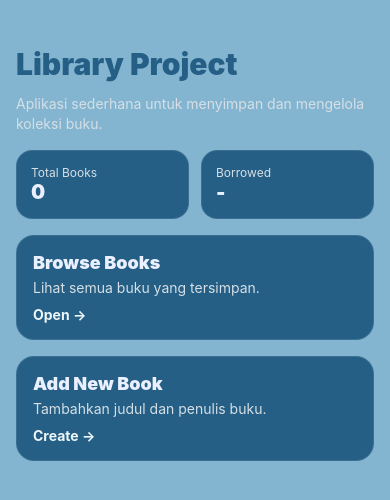
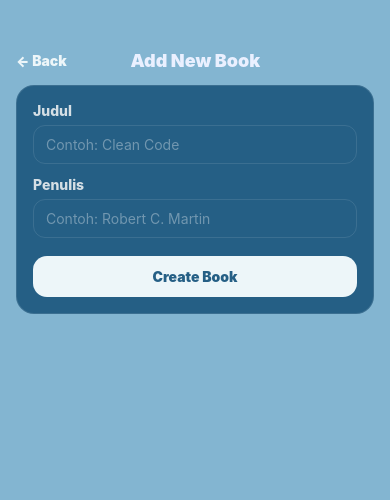
Before and after one commit to poliviaw/SimpleLibraryProject-with-ReactNative, a React Native app: screen /BookForm in a window 390 px wide. Shown: the top 500 px of the page. Built offline with nearby package versions, Linux system fonts and the light colour scheme.

Commit message:
Add: form to add book

```diff
--- a/App.tsx
+++ b/App.tsx
@@ -1,6 +1,6 @@
 import React from "react";
 import HomeScreen from "./src/screens/HomeScreen";
-import AppNavigator from "./src/navigation";
+import AppNavigator from "./src/navigator/MainNavigator";
 
 export default function App() {
   return <AppNavigator />;
--- a/src/hooks/useBook.ts
+++ b/src/hooks/useBook.ts
@@ -1,6 +1,6 @@
 import { useCallback, useEffect, useState } from "react";
 import { Book, BookStatus } from "../models/book";
-import * as bookService from "../service/BookService";
+import * as bookService from "../services/BookService";
 
 export function useBooks() {
   const [books, setBooks] = useState<Book[]>([]);
--- a/src/navigation/index.tsx
+++ b/src/navigator/MainNavigator/index.tsx
@@ -3,12 +3,14 @@ import React from "react";
 import { NavigationContainer } from "@react-navigation/native";
 import { createNativeStackNavigator } from "@react-navigation/native-stack";
 
-import HomeScreen from "../screens/HomeScreen";
-import BookScreen from "../screens/BookScreen";
+import HomeScreen from "../../screens/HomeScreen";
+import BookScreen from "../../screens/BookScreen";
+import BookForm from "../../screens/BookScreen/form";
 
 export type RootStackParamList = {
   Home: undefined;
   Books: undefined;
+  BookForm: { bookId?: string } | undefined;
 };
 
 const Stack = createNativeStackNavigator<RootStackParamList>();
@@ -23,6 +25,7 @@ export default function AppNavigator() {
       >
         <Stack.Screen name="Home" component={HomeScreen} />
         <Stack.Screen name="Books" component={BookScreen} />
+        <Stack.Screen name="BookForm" component={BookForm} />
       </Stack.Navigator>
     </NavigationContainer>
   );
--- a/src/screens/BookScreen/form.tsx
+++ b/src/screens/BookScreen/form.tsx
@@ -1 +1,147 @@
 // Nambah + hapus buku + edit buku
+import React, { useEffect, useMemo, useState } from "react";
+import { Alert, Pressable, SafeAreaView, Text, TextInput, View } from "react-native";
+import { NativeStackScreenProps } from "@react-navigation/native-stack";
+import { RootStackParamList } from "../../navigator/MainNavigator";
+import { color } from "../../theme/color";
+import * as bookService from "../../services/BookService";
+
+type Props = NativeStackScreenProps<RootStackParamList, "BookForm">;
+
+export default function BookForm({ navigation, route }: Props) {
+  const bookId = route.params?.bookId;
+
+  const isEdit = useMemo(() => !!bookId, [bookId]);
+
+  const [title, setTitle] = useState("");
+  const [author, setAuthor] = useState("");
+  const [loading, setLoading] = useState(false);
+
+  // load data kalau edit
+  useEffect(() => {
+    let mounted = true;
+    (async () => {
+      if (!bookId) return;
+      const book = await bookService.getBookById(bookId);
+      if (!book) return;
+      if (!mounted) return;
+      setTitle(book.title);
+      setAuthor(book.author);
+    })();
+    return () => {
+      mounted = false;
+    };
+  }, [bookId]);
+
+  const onSave = async () => {
+    const t = title.trim();
+    const a = author.trim();
+
+    if (!t) return Alert.alert("Validation", "Judul buku wajib diisi.");
+    if (!a) return Alert.alert("Validation", "Penulis wajib diisi.");
+
+    try {
+      setLoading(true);
+      if (isEdit && bookId) {
+        await bookService.updateBook(bookId, { title: t, author: a });
+      } else {
+        await bookService.addBook({ title: t, author: a });
+      }
+      setLoading(false);
+
+      // balik ke list
+      navigation.navigate("Books");
+    } catch (e) {
+      setLoading(false);
+      Alert.alert("Error", "Gagal menyimpan buku");
+    }
+  };
+
+  return (
+    <SafeAreaView style={{ flex: 1, backgroundColor: color.bg }}>
+      <View style={{ padding: 16, gap: 14 ,paddingTop: 50}}>
+        {/* Header */}
+        <View style={{ flexDirection: "row", justifyContent: "space-between", alignItems: "center" }}>
+          <Pressable
+            onPress={() => navigation.goBack()}
+          >
+            <Text style={{ color: color.primary, fontWeight: "900" }}>← Back</Text>
+          </Pressable>
+
+          <Text style={{ color: color.text, fontSize: 18, fontWeight: "900" }}>
+            Add New Book
+          </Text>
+
+          <View style={{ width: 50 }} />
+        </View>
+
+        {/* Card */}
+        <View
+          style={{
+            padding: 16,
+            borderRadius: 18,
+            backgroundColor: color.card,
+            borderWidth: 1,
+            borderColor: color.border,
+            gap: 12,
+          }}
+        >
+          <View style={{ gap: 6 }}>
+            <Text style={{ color: color.muted, fontWeight: "800" }}>Judul</Text>
+            <TextInput
+              value={title}
+              onChangeText={setTitle}
+              placeholder="Contoh: Clean Code"
+              placeholderTextColor="rgba(255,255,255,0.35)"
+              style={{
+                paddingHorizontal: 12,
+                paddingVertical: 10,
+                borderRadius: 12,
+                borderWidth: 1,
+                borderColor: color.border,
+                color: color.text,
+              }}
+            />
+          </View>
+
+          <View style={{ gap: 6 }}>
+            <Text style={{ color: color.muted, fontWeight: "800" }}>Penulis</Text>
+            <TextInput
+              value={author}
+              onChangeText={setAuthor}
+              placeholder="Contoh: Robert C. Martin"
+              placeholderTextColor="rgba(255,255,255,0.35)"
+              style={{
+                paddingHorizontal: 12,
+                paddingVertical: 10,
+                borderRadius: 12,
+                borderWidth: 1,
+                borderColor: color.border,
+                color: color.text,
+              }}
+            />
+          </View>
+
+          <Pressable
+            onPress={onSave}
+            disabled={loading}
+            style={({ pressed }) => ({
+              marginTop: 6,
+              paddingVertical: 12,
+              borderRadius: 14,
+              backgroundColor: color.primary,
+              opacity: loading ? 0.6 : pressed ? 0.85 : 1,
+              alignItems: "center",
+            })}
+          >
+            <Text style={{ color: color.card , fontWeight: "900" }}>
+              {loading ? "Saving..." : isEdit ? "Save Changes" : "Create Book"}
+            </Text>
+          </Pressable>
+        </View>
+
+
+      </View>
+    </SafeAreaView>
+  );
+}
--- a/src/screens/BookScreen/index.tsx
+++ b/src/screens/BookScreen/index.tsx
@@ -1,5 +1,6 @@
 import React from "react";
 import { ActivityIndicator, FlatList, Pressable, Text, View } from "react-native";
+import { useNavigation } from "@react-navigation/native";
 import { useBooks } from "../../hooks/useBook";
 import { Book } from "../../models/book";
 import { color } from "../../theme/color";
@@ -114,9 +115,15 @@ function BookRow({
 
 export default function BookScreen() {
   const { books, loading, setStatus } = useBooks();
+  const navigation = useNavigation();
 
   return (
     <View style={{ flex: 1, backgroundColor: color.bg, padding: 16, gap: 12 ,paddingTop:40}}>
+      <Pressable
+        onPress={() => navigation.goBack()}
+      >
+        <Text style={{ color: color.primary, fontWeight: "900" }}>← Back</Text>
+      </Pressable>
       <Text style={{ color: color.text, fontSize: 22, fontWeight: "900" }}>
         Browse Books
       </Text>
--- a/src/screens/HomeScreen/index.tsx
+++ b/src/screens/HomeScreen/index.tsx
@@ -6,6 +6,7 @@ import { useNavigation, NavigationProp } from "@react-navigation/native";
 
 type RootStackParamList = {
   Books: undefined;
+  BookForm: { bookId?: string } | undefined;
 };
 
 export default function HomeScreen() {
@@ -16,9 +17,6 @@ export default function HomeScreen() {
         <View style={{ gap: 12 }}>
           <Text style={{ color: color.card, fontSize: 30, fontWeight: "900" ,paddingTop: 30}}>
             Library Project
-          </Text>
-          <Text style={{ color: color.muted, lineHeight: 20 }}>
-            Aplikasi sederhana untuk menyimpan dan mengelola koleksi buku.
           </Text>
         </View>
 
@@ -79,6 +77,7 @@ export default function HomeScreen() {
         </Pressable>
 
         <Pressable
+          onPress={() => navigation.navigate("BookForm")}
           style={{
             padding: 16,
             borderRadius: 18,
--- a/src/service/BookService/index.ts
+++ b/src/services/BookService/index.ts
@@ -20,10 +20,36 @@ export async function seedIfEmpty(): Promise<void> {
   await setJson(KEY, sample);
 }
 
-export async function updateBookStatus(id: string, status: BookStatus): Promise<void> {
+
+export async function getBookById(id: string): Promise<Book | undefined> {
+  const books = await listBooks();
+  return books.find((b) => b.id === id);
+}
+
+export async function addBook(input: { title: string; author: string }): Promise<Book> {
+  const books = await listBooks();
+  const now = Date.now();
+
+  const newBook: Book = {
+    id: `b_${now}`, // id sederhana
+    title: input.title.trim(),
+    author: input.author.trim(),
+    status: "available",
+    updatedAt: now,
+  };
+
+  await setJson(KEY, [newBook, ...books]);
+  return newBook;
+}
+
+export async function updateBook(id: string, patch: Partial<Omit<Book, "id">>): Promise<void> {
   const books = await listBooks();
   const next = books.map((b) =>
-    b.id === id ? { ...b, status, updatedAt: Date.now() } : b
+    b.id === id ? { ...b, ...patch, updatedAt: Date.now() } : b
   );
   await setJson(KEY, next);
 }
+
+export async function updateBookStatus(id: string, status: BookStatus): Promise<void> {
+  await updateBook(id, { status });
+}
```
